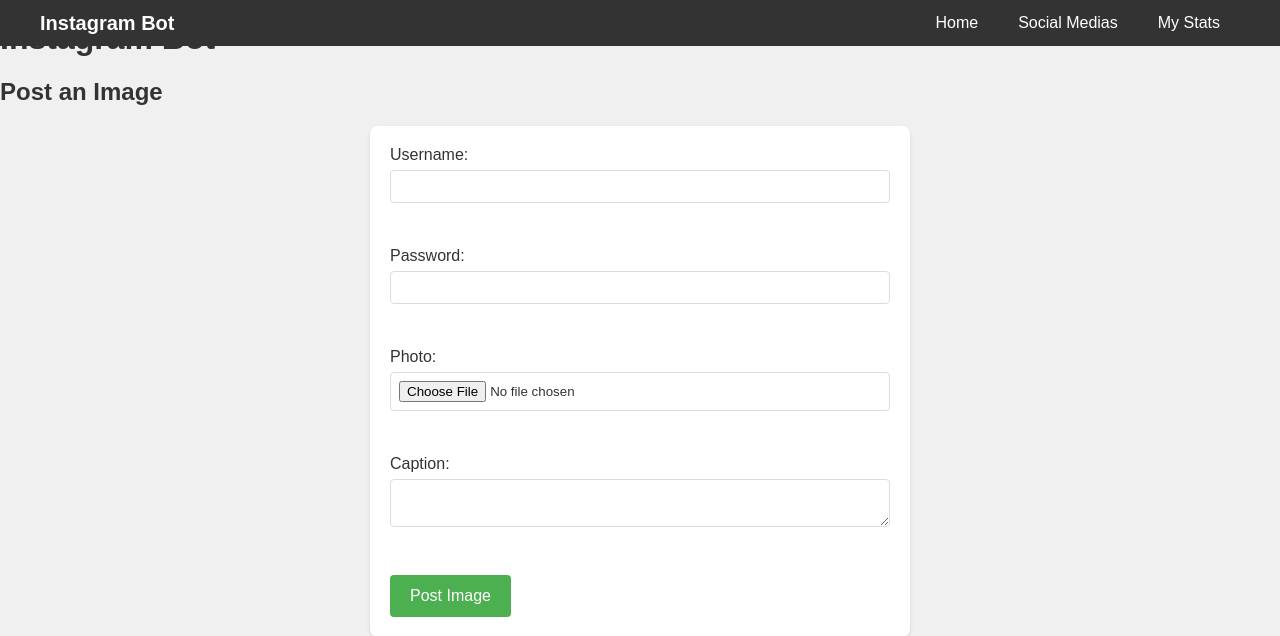
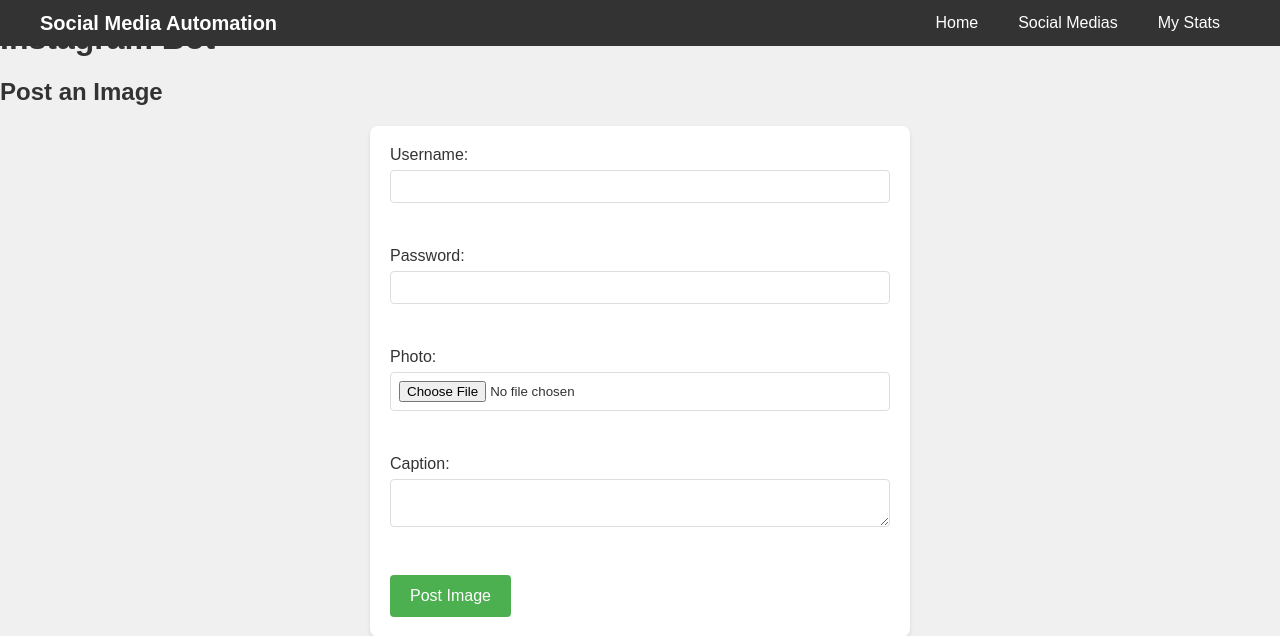
Before and after one commit to SakethSripada/Flask-SocialMedia-Automation, a Flask app: page / in a window 1280 px wide. Shown: the top 636 px of the page. Run offline with Flask 3, Linux system fonts and the light colour scheme.

Commit message:
minor edit

```diff
--- a/templates/index.html
+++ b/templates/index.html
@@ -5,13 +5,13 @@
     <meta charset="UTF-8">
     <meta name="viewport" content="width=device-width, initial-scale=1.0">
     <link rel="stylesheet" href="{{ url_for('static', filename='styles.css') }}">
-    <title>Instagram Actions</title>
+    <title>Social Media Automation</title>
 </head>
 <body>
 
     <nav class="navbar">
         <div class="nav-container">
-            <a href="/" class="nav-logo">Instagram Bot</a>
+            <a href="/" class="nav-logo">Social Media Automation</a>
             <ul class="nav-links">
                 <li><a href="">Home</a></li>
                 <li><a href="">Social Medias</a></li>
```
